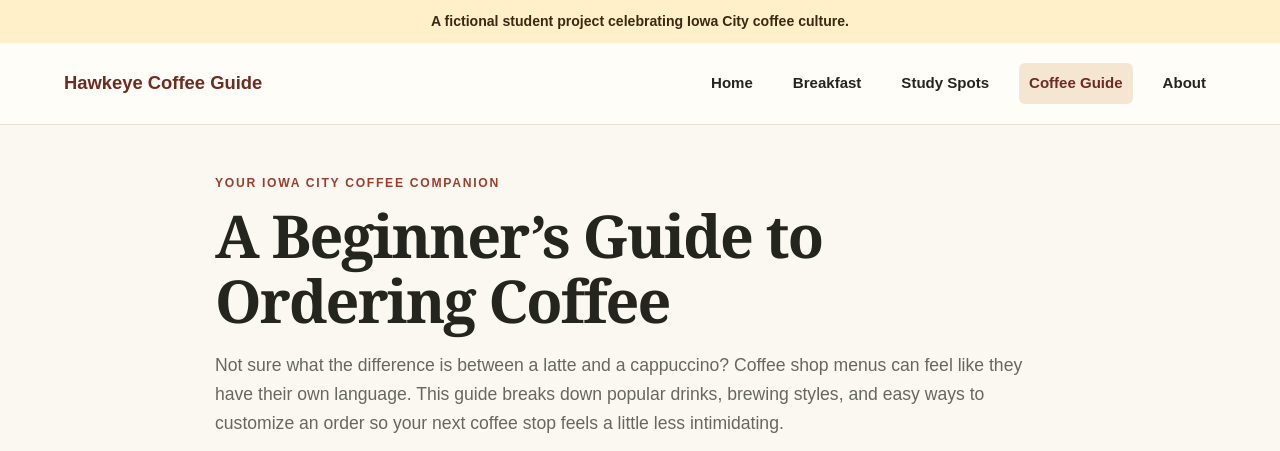
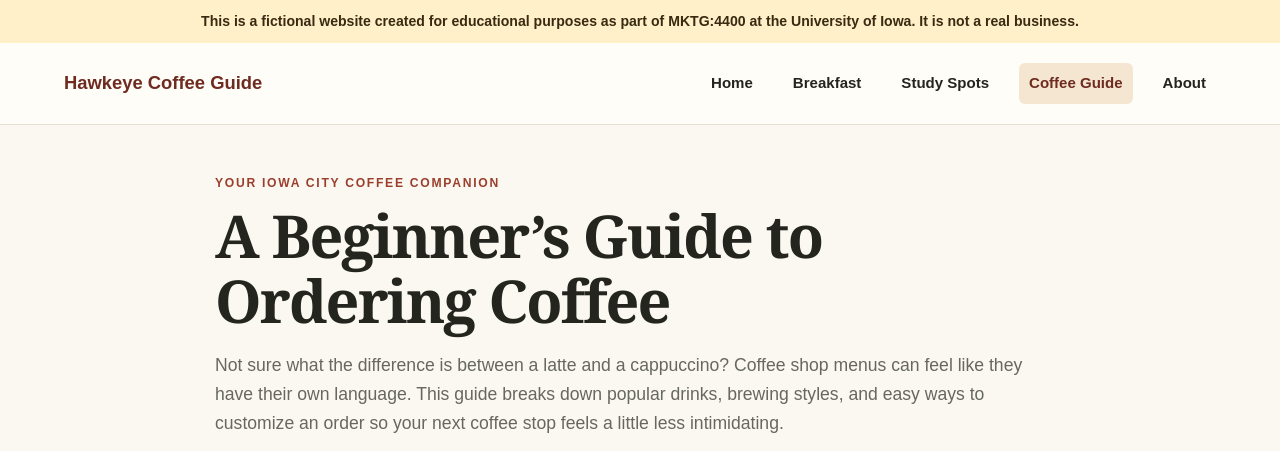
Before and after one commit to brynnpeach/hawkeye-coffee-guide, a plain HTML site: page coffee-guide.html in a window 1280 px wide. Shown: the top 451 px of the page. Drawn offline with Linux system fonts and the light colour scheme.

Commit message:
Revise notice for educational project clarity
Updated notice to clarify the fictional nature of the project.

```diff
--- a/coffee-guide.html
+++ b/coffee-guide.html
@@ -8,9 +8,7 @@
   <link rel="stylesheet" href="styles.css">
 </head>
 <body>
-  <div class="notice">
-    A fictional student project celebrating Iowa City coffee culture.
-  </div>
+  <div class="notice">This is a fictional website created for educational purposes as part of MKTG:4400 at the University of Iowa. It is not a real business.</div>
 
   <header class="site-header">
     <a class="brand" href="index.html">Hawkeye Coffee Guide</a>
```
